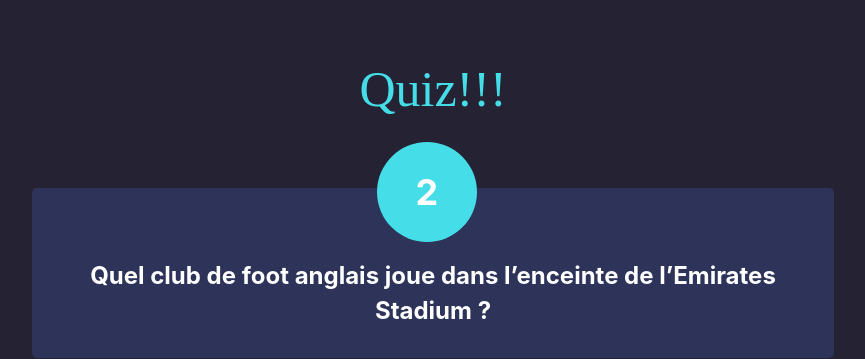
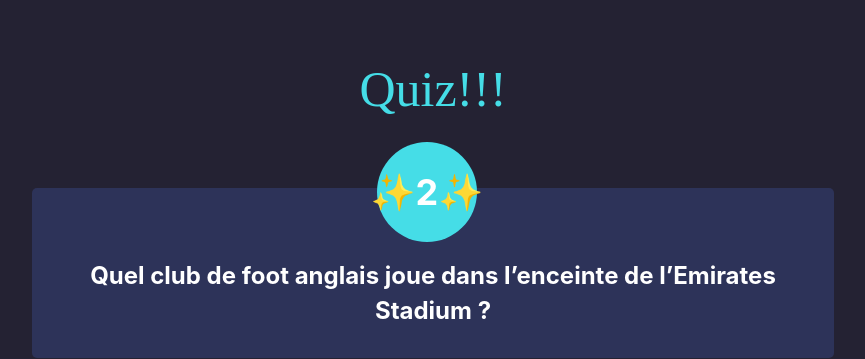
Before and after one commit to ahmedKhaireddine/Quiz-front-end, a React (Create React App) app: page / in a window 1280 px wide. Shown: the top 359 px of the page, without its empty margins (207-1072 px from the left). Built offline with nearby package versions, Linux system fonts and the light colour scheme; the HTML template or start-up script is replaced by a standard one; a web font is replaced by a local one.

Commit message:
Create function that allows to fill the table of answers when time ends

```diff
--- a/src/components/quiz-interface/Quiz.jsx
+++ b/src/components/quiz-interface/Quiz.jsx
@@ -1,31 +1,33 @@
-import { useContext, useEffect, useState } from "react"
+import { useContext, useCallback, useEffect, useState } from "react"
 
 import Button from "./core/Button"
 import ChoiceList from "./core/ChoiceList"
 import Logo from "../Logo"
 import Questions from "../../questions.json"
 import { QuizContext } from "../../contexts/Quiz"
-import { QuizContainer, Timer, Question, Index } from "../../styles/QuizStyled"
+import {  Index,  Question, QuizContainer, Timer, Text } from "../../styles/QuizStyled"
 import { useTimer } from "../../hooks/useTimer"
 
 
 const Quiz = (props) => {
-  const { answers } = useContext(QuizContext)
+  const { answers, setAnswers, step, setStep } = useContext(QuizContext)
+  const [answerSelected, setAnswerSelected] = useState({ weight: 1 })
   const [index, setIndex] = useState(0)
   const { time, start } = useTimer({
-    onTimeOver: () => {
-      if(index < Questions.length) {
-        setIndex(index => index + 1)
-      }
-    },
+    onTimeOver: () => handleTimeOver(),
     order: "DECREMENTAL"
   })
 
   const { choices, title } = Questions[index]
 
-  const nextQuestion = () => {
-
-  }
+  const handleTimeOver = useCallback(() => {
+    setAnswers([...answers, answerSelected])
+    if(index < Questions.length - 1) {
+      setIndex(index => index + 1)
+    } else {
+      setStep(4)
+    }
+  }, [answers, answerSelected, index, setAnswers, setIndex, setStep])
 
   useEffect(() => {
     start(Questions[index].duration)
@@ -35,17 +37,11 @@ const Quiz = (props) => {
     <QuizContainer>
       <Logo margin="0px 0px 50px 0px" size="50px" color="#45DDE7"/>
       <Question>
-        <Timer>
-          <p>{time}</p>
-        </Timer>
+        <Timer><Text>✨{time}✨</Text></Timer>
         {title}
       </Question>
       <ChoiceList choices={choices}/>
-      <Button
-        handleClick={() => setIndex(index + 1)}
-      >
-        Question suivante
-      </Button>
+      <Button handleClick={() => setIndex(index + 1)}>Question suivante</Button>
       <Index>{index + 1} / {Questions.length}</Index>
     </QuizContainer>
   )
--- a/src/contexts/Quiz.jsx
+++ b/src/contexts/Quiz.jsx
@@ -12,6 +12,8 @@ const QuizContextProvider = ({ children }) => {
   const score = useScoreCalculator(answers)
 
   const value = {
+    answers,
+    setAnswers,
     score,
     setStep,
     step
--- a/src/styles/QuizStyled.js
+++ b/src/styles/QuizStyled.js
@@ -41,3 +41,5 @@ export const Index = styled.span`
   font-weight: bold;
   color: white;
 `
+
+export const Text = styled.p``
```
